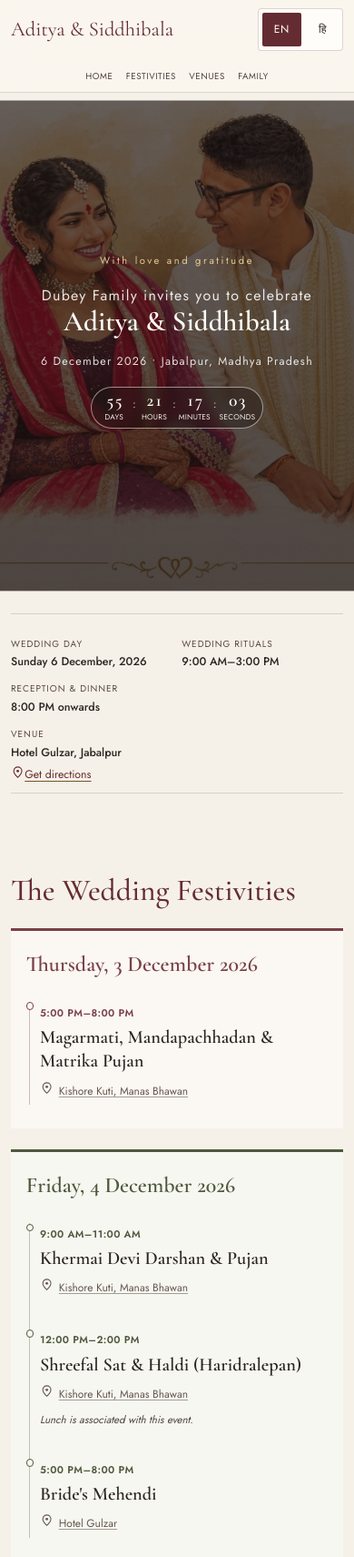
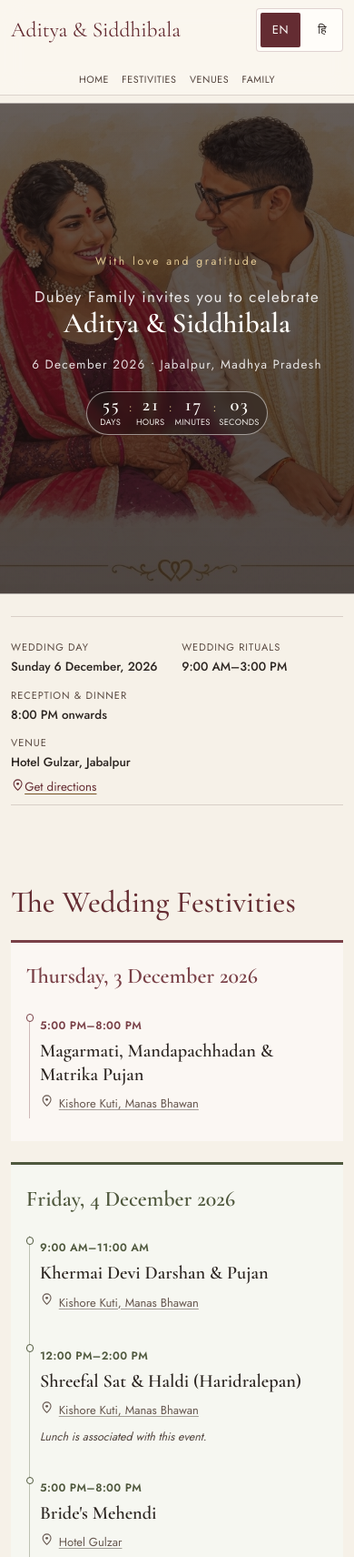
Before and after one commit to adityadubey1313-oss/adisiddhi_4, a plain HTML site: page index.html in a window 390 px wide. Shown: the top 1711 px of the page at 91% size. Drawn offline with nearby package versions, Linux system fonts and the light colour scheme.

Commit message:
Apply Project _4 invitation repairs

```diff
--- a/app.js
+++ b/app.js
@@ -246,21 +246,23 @@ function renderContacts(lang) {
   contactGroups.innerHTML = '';
 
   Object.values(invitationData.contacts).forEach((contact) => {
-    const venue = venues[contact.venueId];
+    const venue = contact.venueId ? venues[contact.venueId] : null;
     const group = document.createElement('section');
     group.className = 'contact-group';
 
     const heading = document.createElement('h3');
-    heading.textContent = getText(venue.name, lang);
+    heading.textContent = contact.label ? getText(contact.label, lang) : getText(venue.name, lang);
     group.appendChild(heading);
 
     const numberList = document.createElement('ul');
-    contact.numbers.forEach((number) => {
+    const entries = contact.people || contact.numbers.map((number) => ({ number }));
+    entries.forEach(({ name, number }) => {
       const item = document.createElement('li');
       const link = document.createElement('a');
+      const personName = getText(name, lang);
       link.href = safePhoneLink(number);
-      link.textContent = number;
-      link.setAttribute('aria-label', `${translations[lang].callNow} ${number}`);
+      link.textContent = personName ? `${personName}: ${number}` : number;
+      link.setAttribute('aria-label', `${translations[lang].callNow} ${personName} ${number}`.trim());
       item.appendChild(link);
       numberList.appendChild(item);
     });
--- a/invitation-data.js
+++ b/invitation-data.js
@@ -16,9 +16,21 @@ const invitationData = {
     hotelGulzar: 'Hotel Gulzar'
   },
   contacts: {
-    kishoreKuti: {
-      venueId: 'kishoreKuti',
-      numbers: ['+91-9425025656', '+91-8989958989']
+    family: {
+      label: {
+        en: 'Family contacts',
+        hi: 'परिवार के संपर्क'
+      },
+      people: [
+        {
+          name: { en: 'Sushant Kumar Dubey', hi: 'श्री सुशांत कुमार दुबे' },
+          number: '+91-9425025656'
+        },
+        {
+          name: { en: 'Niharika Dubey', hi: 'श्रीमती निहारिका दुबे' },
+          number: '+91-8989958989'
+        }
+      ]
     },
     hotelGulzar: {
       venueId: 'hotelGulzar',
@@ -45,7 +57,7 @@ const invitationData = {
       },
       bride: {
         label: 'वधू के माता-पिता',
-        parents: ['श्रीमती निहारिका दुबे', 'श्री सुषांत कुमार दुबे']
+        parents: ['श्रीमती निहारिका दुबे', 'श्री सुशांत कुमार दुबे']
       }
     }
   },
--- a/styles.css
+++ b/styles.css
@@ -1399,6 +1399,131 @@ a:hover {
   text-underline-offset: 3px;
 }
 
+.brand {
+  font-size: calc(1.65rem + 1px);
+}
+
+.main-nav a {
+  font-size: calc(0.72rem + 1px);
+}
+
+.lang-btn {
+  font-size: calc(0.75rem + 1px);
+}
+
+.intro-tag,
+.eyebrow {
+  font-size: calc(0.7rem + 1px);
+}
+
+.hero-subtitle {
+  font-size: clamp(calc(1rem + 1px), calc(2vw + 1px), calc(1.35rem + 1px));
+}
+
+.hero-date {
+  font-size: calc(0.9rem + 1px);
+}
+
+.hero-countdown .countdown-unit strong {
+  font-size: calc(1.2rem + 1px);
+}
+
+.hero-countdown .countdown-unit span {
+  font-size: calc(0.52rem + 1px);
+}
+
+.countdown-unit strong {
+  font-size: calc(1.42rem + 1px);
+}
+
+.countdown-unit span {
+  font-size: calc(0.58rem + 1px);
+}
+
+.detail-label {
+  font-size: calc(0.63rem + 1px);
+}
+
+.wedding-detail strong {
+  font-size: calc(0.87rem + 1px);
+}
+
+.timezone-note {
+  font-size: calc(0.67rem + 1px);
+}
+
+.text-link {
+  font-size: calc(0.77rem + 1px);
+}
+
+.section-intro {
+  font-size: calc(1.15rem + 1px);
+}
+
+.event-time {
+  font-size: calc(0.7rem + 1px);
+}
+
+.event-venue {
+  font-size: calc(0.75rem + 1px);
+}
+
+.event-note {
+  font-size: calc(0.72rem + 1px);
+}
+
+.venue-card p {
+  font-size: calc(0.9rem + 1px);
+}
+
+.button-link {
+  font-size: calc(0.76rem + 1px);
+}
+
+.family-invitation {
+  font-size: calc(1.35rem + 1px);
+}
+
+.family-role {
+  font-size: calc(0.69rem + 1px);
+}
+
+.family-names p {
+  font-size: calc(1.55rem + 1px);
+}
+
+.site-footer {
+  font-size: calc(1.2rem + 1px);
+}
+
+@media (max-width: 760px) {
+  .brand {
+    font-size: calc(1.4rem + 1px);
+  }
+
+  .main-nav a {
+    font-size: calc(0.61rem + 1px);
+  }
+
+  .hero-date {
+    font-size: calc(0.78rem + 1px);
+  }
+
+  .wedding-detail strong {
+    font-size: calc(0.78rem + 1px);
+  }
+}
+
+@media (max-width: 360px) {
+  .brand {
+    font-size: calc(1.25rem + 1px);
+  }
+
+  .main-nav a {
+    font-size: calc(0.56rem + 1px);
+  }
+}
+
 @media (max-width: 760px) {
   .share-wrap {
     align-items: center;
```
Also changed, not shown: 2 other files.
